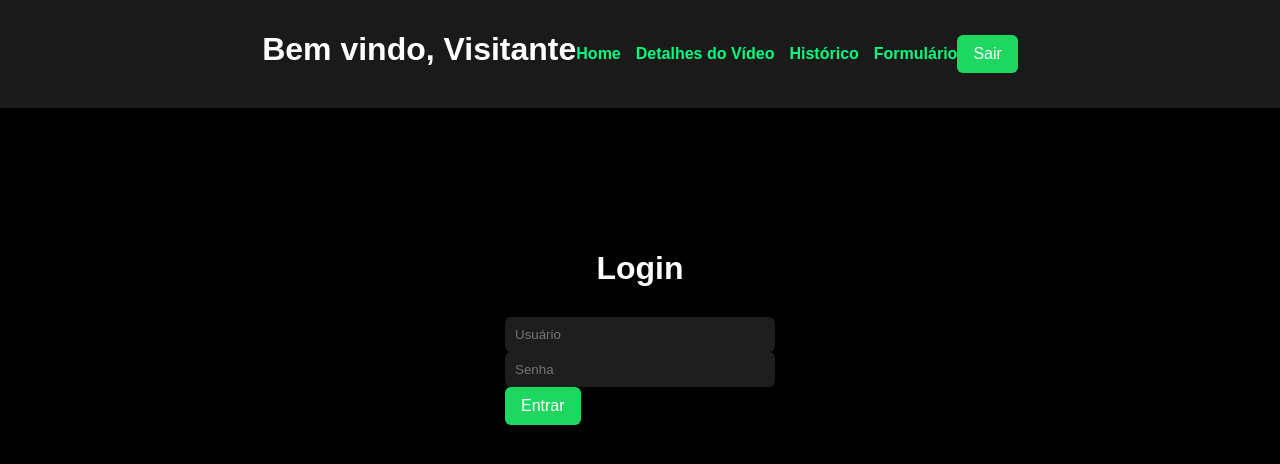
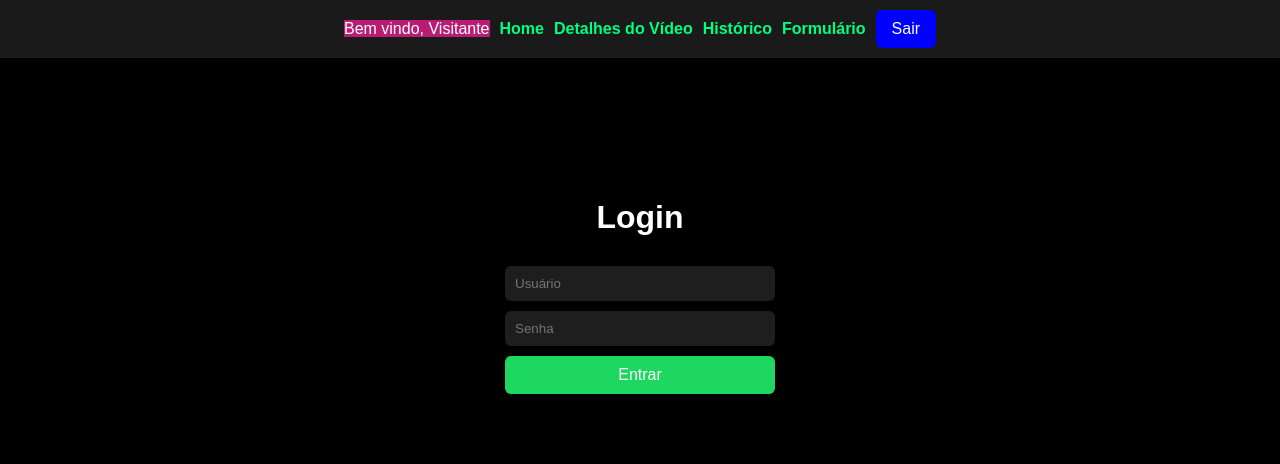
Before and after one commit to newthiagoassisk8/web-youtube-video-downloader, a React (Create React App) app: page / in a window 1280 px wide. Shown: the top 464 px of the page. Built offline with nearby package versions, Linux system fonts and the light colour scheme.

Commit message:
feat: enhance Header layout and improve Login form styling

```diff
--- a/src/components/Header.tsx
+++ b/src/components/Header.tsx
@@ -10,17 +10,22 @@ const Header: React.FC = () => {
         alert("Logout realizado com sucesso!");
     }
     return (
-        <header className='header'>
-            <h1>Bem vindo, {user ? user.name : "Visitante"}</h1>
-            <nav className='nav'>
+        <header className='header gap-2 flex'>
+            <div>
+                <span>Bem vindo, {user ? user.name : "Visitante"}</span>
+            </div>
+            <nav className='flex gap-2'>
                 <Link to="/" className='link'>Home</Link>
                 <Link to="/videoDetails" className='link'>Detalhes do Vídeo</Link>
                 <Link to="/history" className='link'>Histórico</Link>
                 <Link to="/schedule" className='link'>Formulário</Link>
             </nav>
-            <button className='logout-button' onClick={handleLogout}>
+            <div className='gap-1 flex'>
+                <button className='logout-button' onClick={handleLogout}>
                 Sair
-            </button>
+                </button>
+
+            </div>
         </header>
     );
 };
--- a/src/components/styles.css
+++ b/src/components/styles.css
@@ -1,16 +1,35 @@
 /* TODO: corrigir esse header no CSS */
+/* Objetivo da aula de hoje: Ter conhecimento básico de css para resolver problemas sozinho
+*/
 .header {
     background-color: #1a1a1a;
     padding: 10px 20px;
-    display: flex;
+    /* display: flex; */
     justify-content: center;
     align-items: center;
 }
 
-.nav {
+.flex {
     display: flex;
+}
+
+.flex-col {
+    flex-direction: column;
+}
+
+.gap-1 {
+    gap: 5px;
+
+}
+
+.gap-2 {
+    gap: 10px;
+}
+
+.gap-3 {
     gap: 15px;
 }
+
 
 .link {
     color: #00ff7f;
--- a/src/pages/Home/styles.css
+++ b/src/pages/Home/styles.css
@@ -30,6 +30,24 @@ input {
   width: 250px;
 }
 
+div h2#abc.xyz.link {
+  background-color: #1db954;
+}
+
+/* Pega todos os span que são filhos da div */
+div  span {
+  background-color: #b91d73;
+}
+
+/* Pega todos os span que são filhos DIRETO da div */
+div > span {
+  background-color: #b91d73;
+}
+
+ header div button {
+    background-color: blue;
+}
+
 button {
   padding: 10px 16px;
   background-color: #1ed760;
--- a/src/pages/Login/Login.tsx
+++ b/src/pages/Login/Login.tsx
@@ -25,7 +25,7 @@ export const Login = () => {
     return (
         <div className="container">
             <h1>Login</h1>
-            <form onSubmit={handleSubmit}>
+            <form onSubmit={handleSubmit} className='flex gap-2 flex-col'>
                 <div className="input-group">
                     <input
                         type="text"
```
